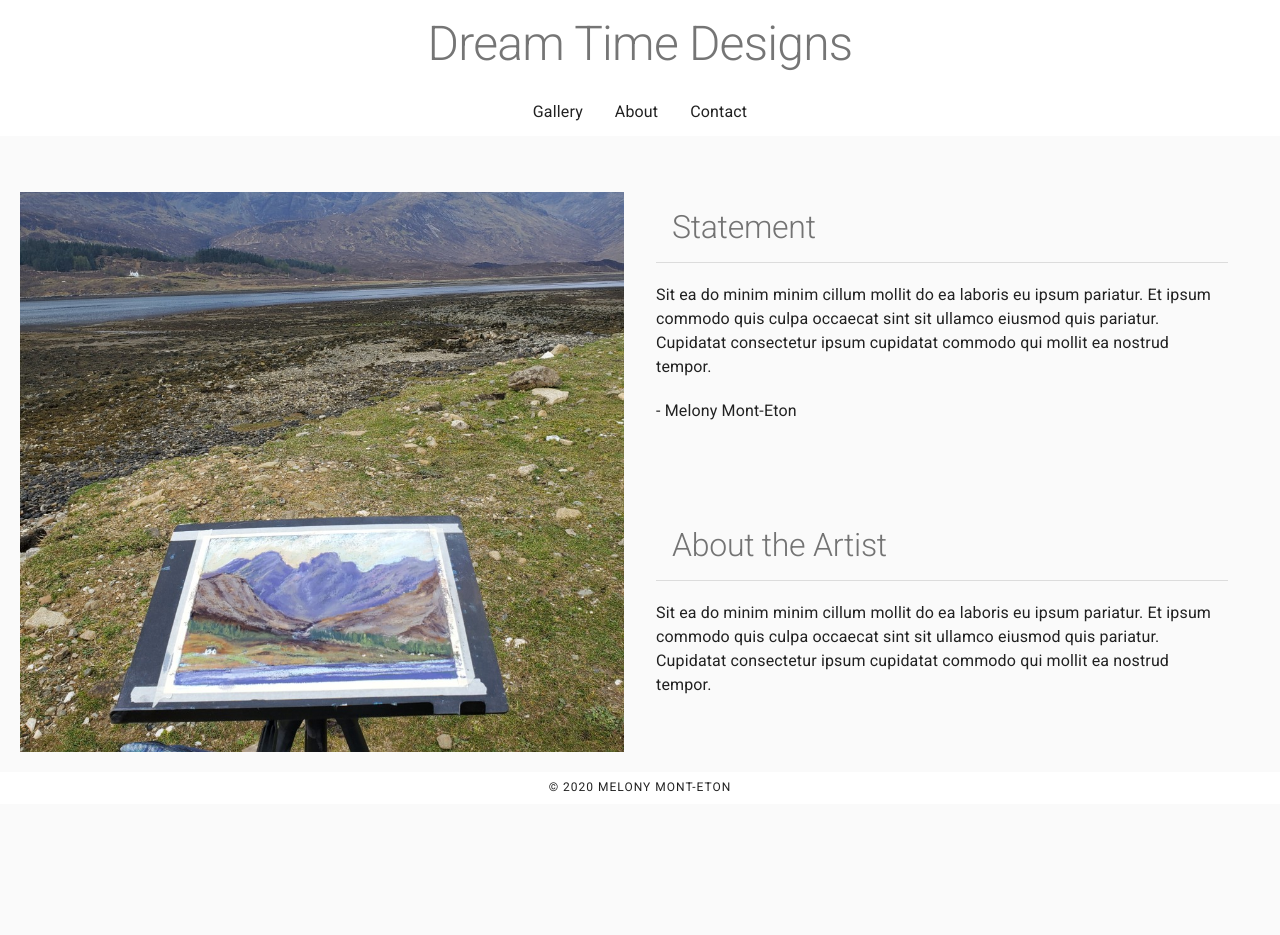
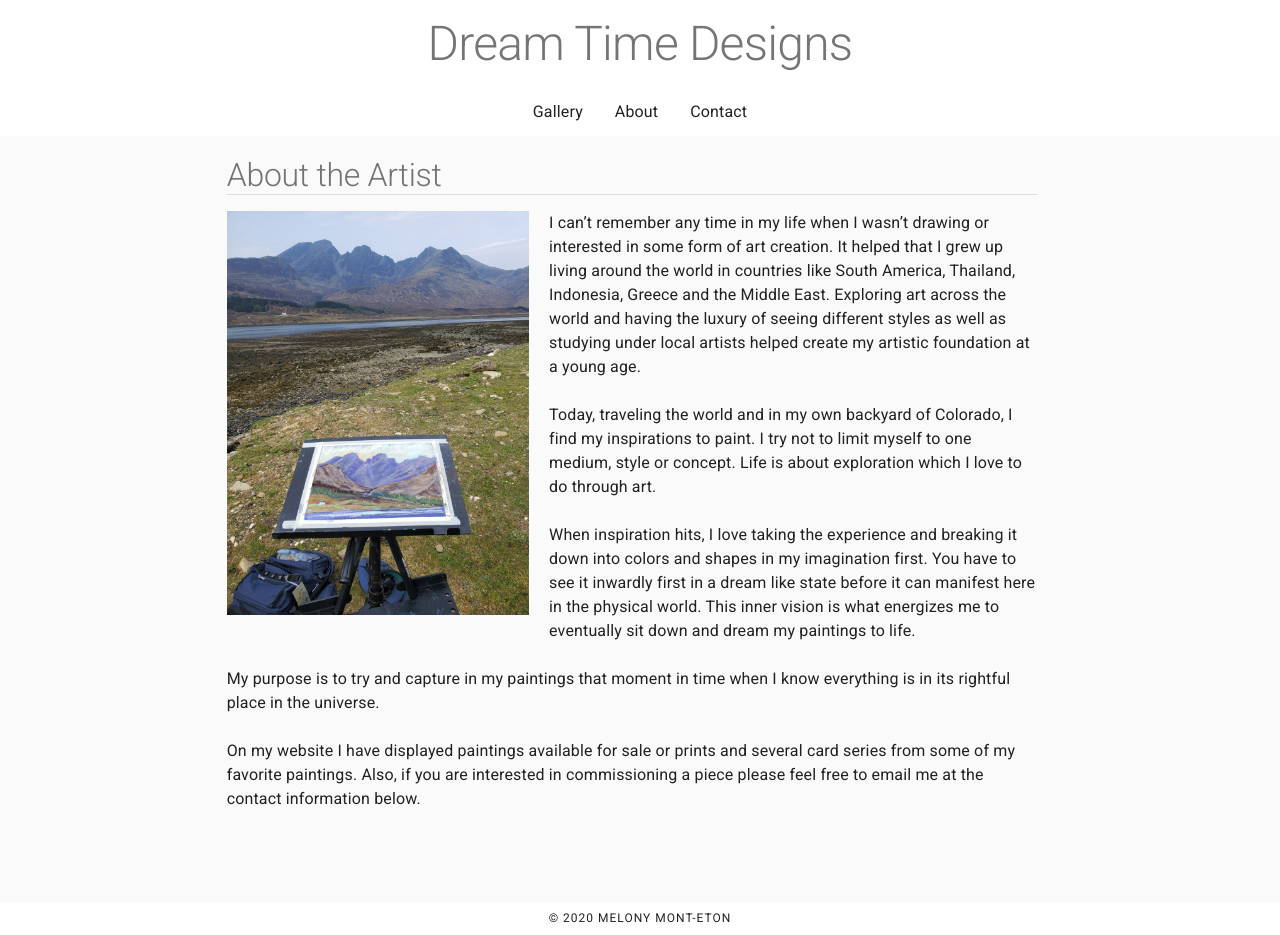
Before and after one commit to dansirdan/dreamtime-designs, a React (Create React App) app: page /about in a window 1280 px wide. Before the commit the page ends 804 px from the top, so only its background shows below. Built offline with nearby package versions, Linux system fonts and the light colour scheme.

Commit message:
implemented email-js and fixed about page

```diff
--- a/package.json
+++ b/package.json
@@ -10,6 +10,7 @@
     "@testing-library/react": "^9.5.0",
     "@testing-library/user-event": "^7.2.1",
     "axios": "^0.21.1",
+    "emailjs-com": "^2.6.4",
     "query-string": "^6.13.1",
     "react": "^16.13.1",
     "react-dom": "^16.13.1",
--- a/src/pages/About.js
+++ b/src/pages/About.js
@@ -12,7 +12,6 @@ const useStyles = makeStyles(theme => ({
   header: {
     textDecoration: "none",
     fontSize: "2rem",
-    padding: theme.spacing(2),
     textAlign: "left",
     color: theme.palette.text.secondary,
   },
@@ -31,49 +30,67 @@ const About = () => {
         alignItems: "center",
       }}>
       <Fade in={true}>
-        <Grid container spacing={4} style={{ marginTop: "20px" }}>
-          <Grid item xs={12} md={6}>
-            <Card square={true} elevation={0}>
-              <CardMedia
-                style={{ height: "70vh" }}
-                image='images/artist/about.jpg'
-                title='Stand In'
-              />
-            </Card>
-          </Grid>
-          <Grid container item xs={12} md={6} spacing={4}>
-            <Grid item xs={12}>
+        <Grid container>
+          <Grid container item justify='center' xs={12} spacing={2}>
+            <Grid item xs={12} md={10} lg={8}>
               <Typography
                 variant='h2'
                 component='h3'
                 className={classes.header}>
-                Statement
+                  About the Artist
               </Typography>
               <Divider />
-              <br />
+            </Grid>
+            <Grid item xs={12} md={10} lg={8}>
+              <img
+                style={{
+                  maxHeight: "60%",
+                  maxWidth: "50%",
+                  float: "left",
+                  marginRight: 20,
+                  marginBottom: 10,
+                }}
+                src='images/artist/about.jpg'
+                alt='Stand In'
+              />
               <Typography variant='body1'>
-                Sit ea do minim minim cillum mollit do ea laboris eu ipsum
-                pariatur. Et ipsum commodo quis culpa occaecat sint sit ullamco
-                eiusmod quis pariatur. Cupidatat consectetur ipsum cupidatat
-                commodo qui mollit ea nostrud tempor.
-              </Typography>
-              <br />
-              <Typography variant='body1'>- Melony Mont-Eton</Typography>
-            </Grid>
-            <Grid item xs={12}>
-              <Typography
-                variant='h2'
-                component='h3'
-                className={classes.header}>
-                About the Artist
-              </Typography>
-              <Divider />
-              <br />
-              <Typography variant='body1'>
-                Sit ea do minim minim cillum mollit do ea laboris eu ipsum
-                pariatur. Et ipsum commodo quis culpa occaecat sint sit ullamco
-                eiusmod quis pariatur. Cupidatat consectetur ipsum cupidatat
-                commodo qui mollit ea nostrud tempor.
+                I can’t remember any time in my life when I wasn’t drawing or
+                interested in some form of art creation. It helped that I grew
+                up living around the world in countries like South America,
+                Thailand, Indonesia, Greece and the Middle East. Exploring art
+                across the world and having the luxury of seeing different
+                styles as well as studying under local artists helped create my
+                artistic foundation at a young age.
+                <br />
+                <br />
+                Today, traveling the world and in my own backyard of Colorado, I
+                find my inspirations to paint. I try not to limit myself to one
+                medium, style or concept. Life is about exploration which I love
+                to do through art.
+                <br />
+                <br />
+                When inspiration hits, I love taking the experience and breaking
+                it down into colors and shapes in my imagination first. You have
+                to see it inwardly first in a dream like state before it can
+                manifest here in the physical world. This inner vision is what
+                energizes me to eventually sit down and dream my paintings to
+                life.
+                <br />
+                <br />
+                My purpose is to try and capture in my paintings that moment in
+                time when I know everything is in its rightful place in the
+                universe.
+                <br />
+                <br />
+                On my website I have displayed paintings available for sale or
+                prints and several card series from some of my favorite
+                paintings. Also, if you are interested in commissioning a piece
+                please feel free to email me at the contact information below.
+                {/* <br/>
+                <br/>
+                <Typography variant="overline">
+                  - Melony Mont-Eton
+                </Typography> */}
               </Typography>
             </Grid>
           </Grid>
--- a/src/pages/Contact.js
+++ b/src/pages/Contact.js
@@ -13,16 +13,15 @@ import FormControl from "@material-ui/core/FormControl";
 import Select from "@material-ui/core/Select";
 import Button from "@material-ui/core/Button";
 import Icon from "@material-ui/core/Icon";
-import API from "../utils/API";
 import Fade from "@material-ui/core/Fade";
+import Email from "emailjs-com";
 
-const useStyles = makeStyles((theme) => ({
+const useStyles = makeStyles(theme => ({
   header: {
     textDecoration: "none",
-    fontSize: "2rem",
-    padding: theme.spacing(2),
+    fontSize: "1rem",
     textAlign: "left",
-    color: theme.palette.text.secondary,
+    color: theme.palette.text.primary,
   },
 }));
 
@@ -44,7 +43,7 @@ const Contact = () => {
   const [reasonErr, setReasonErr] = useState(false);
   const [bodyErr, setBodyErr] = useState(false);
 
-  const handleInputChange = (event) => {
+  const handleInputChange = event => {
     setMessage({
       ...message,
       [event.target.id]: event.target.value,
@@ -72,7 +71,7 @@ const Contact = () => {
     }
   };
 
-  const handleFormSubmit = (event) => {
+  const handleFormSubmit = event => {
     event.preventDefault();
 
     if (message.firstname.length <= 0) {
@@ -104,20 +103,29 @@ const Contact = () => {
       message.reason !== "" &&
       (message.body.length > 0 || message.body.length <= 500)
     ) {
-      API.sendEmail({
-        name: message.firstname + " " + message.lastname,
-        email: message.email,
-        reason: message.reason,
+      const mailOptions = {
+        first_name: message.firstname,
+        last_name: message.lastname,
+        from_name: `${message.firstname} ${message.lastname}`,
+        reply_to: message.email,
+        type_of_inquiry: message.reason,
         message: message.body,
-      }).then((res) => {
-        if (res.data.msg === "success") {
-          alert("Message Sent.");
-          resetForm();
-        } else if (res.data.msg === "fail") {
-          alert("Message failed to send.");
-          console.log(res.data.err);
-        }
-      });
+      };
+      Email.send(
+        "service_bdtwj1m",
+        "template_bih4j25",
+        mailOptions,
+        "user_vkZrAttpwKChdBqeBfvqz"
+      )
+        .then(response =>{
+          if (response.status === 200) {
+            alert("Your email has been sent.")
+            resetForm();
+          }
+        })
+        .catch(err => {
+          alert("Your email failed to send, please check information")
+          });
     }
   };
 
@@ -127,55 +135,49 @@ const Contact = () => {
 
   return (
     <Container
-      maxWidth="xl"
-      style={{ height: "100%", flexGrow: 1, padding: 20 }}
-    >
+      maxWidth='xl'
+      style={{ height: "100%", flexGrow: 1, padding: 20 }}>
       <Fade in={true}>
         <Grid
           direction={matchesMD ? "row" : "column-reverse"}
           container
-          spacing={4}
-        >
+          spacing={4}>
           <Grid
             container
-            alignItems="center"
-            justify="center"
+            alignItems='center'
+            justify='center'
             item
             md={6}
-            xs={12}
-          >
+            xs={12}>
             <form
-              id="email-form"
-              style={{ width: "80%" }}
+              id='email-form'
+              style={{ width: "80%", backgroundColor: "white", padding: 20 }}
               noValidate
-              autoComplete="off"
-              onSubmit={handleFormSubmit}
-            >
-              <Grid direction="row" container spacing={2}>
+              autoComplete='off'
+              onSubmit={handleFormSubmit}>
+              <Grid direction='row' container spacing={2}>
                 <Grid item xs={12}>
-                  <Typography
-                    variant="h2"
-                    component="h3"
-                    className={classes.header}
-                  >
+                  <Typography variant='overline' className={classes.header}>
                     Contact Form
                   </Typography>
                   <Divider />
                   <br />
-                  <Typography variant="body1">
+                  <Typography variant='body1'>
                     Melony Mont-Eton is available for commissions, sales, and
                     general inquries on her artwork. Please fill out the form
                     below and be sure to select the reason for your inquiry.
                   </Typography>
+                  <br />
+                  <Divider />
                 </Grid>
-                <Grid item xs={6}>
+                <Grid item xs={12} sm={6} md={12} lg={6}>
                   <TextField
-                    margin="dense"
-                    size="small"
+                    margin='dense'
+                    size='small'
                     error={firstnameErr}
-                    id="firstname"
-                    label="First Name"
-                    placeholder="Sara"
+                    id='firstname'
+                    label='First Name'
+                    placeholder='Sara'
                     helperText={
                       firstnameErr ? "Please enter your first name." : " "
                     }
@@ -184,17 +186,17 @@ const Contact = () => {
                     InputLabelProps={{
                       shrink: true,
                     }}
-                    variant="outlined"
+                    variant='outlined'
                   />
                 </Grid>
-                <Grid item xs={6}>
+                <Grid item xs={12} sm={6} md={12} lg={6}>
                   <TextField
-                    margin="dense"
-                    size="small"
+                    margin='dense'
+                    size='small'
                     error={lastnameErr}
-                    id="lastname"
-                    label="Last name"
-                    placeholder="Smith"
+                    id='lastname'
+                    label='Last name'
+                    placeholder='Smith'
                     helperText={
                       lastnameErr ? "Please enter your last name." : " "
                     }
@@ -203,40 +205,39 @@ const Contact = () => {
                     InputLabelProps={{
                       shrink: true,
                     }}
-                    variant="outlined"
+                    variant='outlined'
                   />
                 </Grid>
                 <Grid item xs={12}>
                   <TextField
-                    margin="dense"
-                    size="small"
+                    margin='dense'
+                    size='small'
                     error={emailErr}
-                    id="email"
-                    label="Email"
-                    placeholder="sara.smith@gmail.com"
+                    id='email'
+                    label='Email'
+                    placeholder='sara.smith@gmail.com'
                     helperText={emailErr ? "Please enter a valid email." : " "}
                     fullWidth
                     onChange={handleInputChange}
                     InputLabelProps={{
                       shrink: true,
                     }}
-                    variant="outlined"
+                    variant='outlined'
                   />
                 </Grid>
                 <Grid item xs={12}>
-                  <FormControl variant="outlined" error={reasonErr}>
-                    <InputLabel htmlFor="reason">Reason for Inquiry</InputLabel>
+                  <FormControl variant='outlined' error={reasonErr}>
+                    <InputLabel htmlFor='reason'>Reason for Inquiry</InputLabel>
                     <Select
                       native
-                      label="Reason for Inquiry"
+                      label='Reason for Inquiry'
                       value={message.reason}
                       onChange={handleInputChange}
                       inputProps={{
                         name: "reason-selector",
                         id: "reason",
-                      }}
-                    >
-                      <option aria-label="None" value="" />
+                      }}>
+                      <option aria-label='None' value='' />
                       <option value={"Portrait Commission"}>
                         Portrait Commission
                       </option>
@@ -250,12 +251,12 @@ const Contact = () => {
                 <Grid item xs={12}>
                   <TextField
                     rows={5}
-                    margin="dense"
-                    size="small"
+                    margin='dense'
+                    size='small'
                     error={bodyErr}
-                    id="body"
-                    label="Message"
-                    placeholder="Your message goes here..."
+                    id='body'
+                    label='Message'
+                    placeholder='Your message goes here...'
                     helperText={
                       bodyErr
                         ? "Please enter a message between 1 and 500 characters."
@@ -267,16 +268,15 @@ const Contact = () => {
                     InputLabelProps={{
                       shrink: true,
                     }}
-                    variant="outlined"
+                    variant='outlined'
                   />
                 </Grid>
-                <Grid container item justify="flex-end" alignItems="flex-end">
+                <Grid container item justify='flex-end' alignItems='flex-end'>
                   <Button
-                    type="submit"
-                    variant="contained"
-                    color="default"
-                    endIcon={<Icon>send</Icon>}
-                  >
+                    type='submit'
+                    variant='outlined'
+                    color='default'
+                    endIcon={<Icon>send</Icon>}>
                     Send
                   </Button>
                 </Grid>
@@ -285,23 +285,21 @@ const Contact = () => {
           </Grid>
           <Grid
             container
-            alignItems="center"
-            justify="center"
+            alignItems='center'
+            justify='center'
             item
             md={6}
             xs={12}
-            style={{ flexGrow: 1 }}
-          >
+            style={{ flexGrow: 1 }}>
             <Grid item xs={12}>
               <Card
                 square={true}
                 elevation={0}
-                style={{ maxWidth: "80%", margin: "auto" }}
-              >
+                style={{ maxWidth: "100%", margin: "auto" }}>
                 <CardMedia
                   style={{ height: matchesMD ? "40vh" : "30vh" }}
-                  image="images/artist/33.jpg"
-                  title="Stand In"
+                  image='images/category-cards/birds-of-prey.png'
+                  title='Falcon watercolor'
                 />
               </Card>
             </Grid>
```
